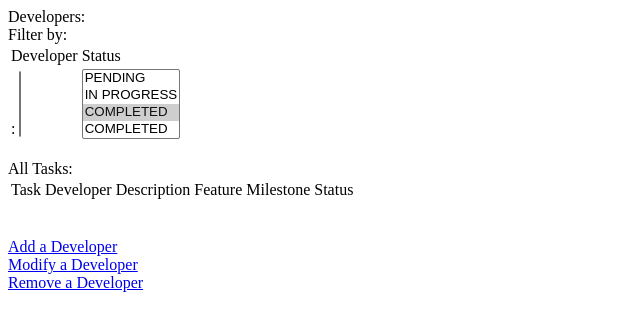
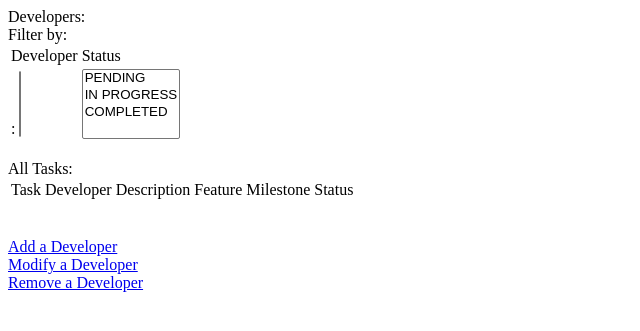
Before and after one commit to J-N/The-Software-Project-Manager, a PHP site: page / in a window 1280 px wide. Shown: the top 331 px of the page, without its empty margins (0-640 px from the left). Run offline with PHP 8.4, Linux system fonts and the light colour scheme; data that the repository does not hold is empty.

Commit message:
Signed-off-by: John-Nicholas Furst <J-N@John-Nicholas.net>

```diff
--- a/SRC/index.php
+++ b/SRC/index.php
@@ -26,7 +26,6 @@ echo"</td><td>";
 echo"<select multiple name='status'>";
 echo"<option value='PENDING'>PENDING</option>";
 echo"<option value='IN PROGRESS'>IN PROGRESS</option>";
-echo"<option value='COMPLETED' selected='selected'>COMPLETED</option>";
 echo"<option value='COMPLETED'>COMPLETED</option>";
 echo"</select>"; echo"</td></tr>";
 echo"</table>";
```
